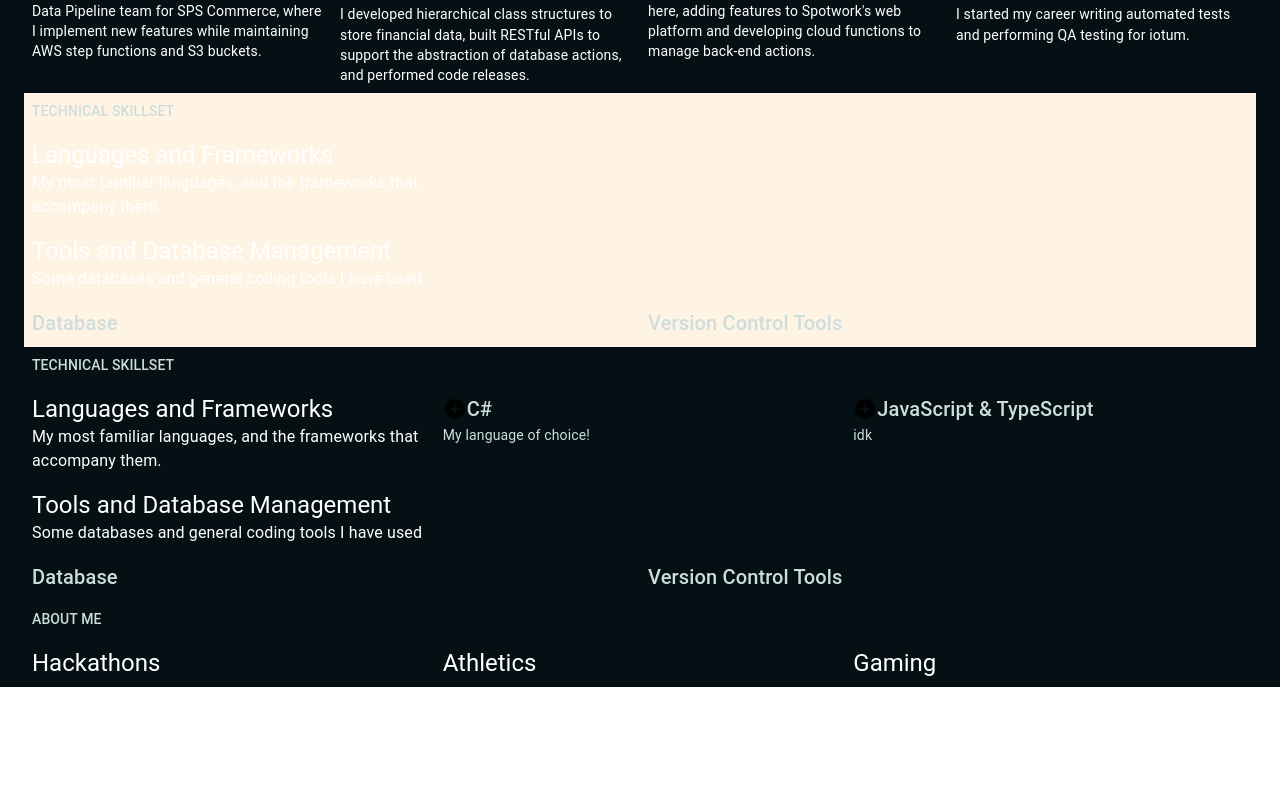
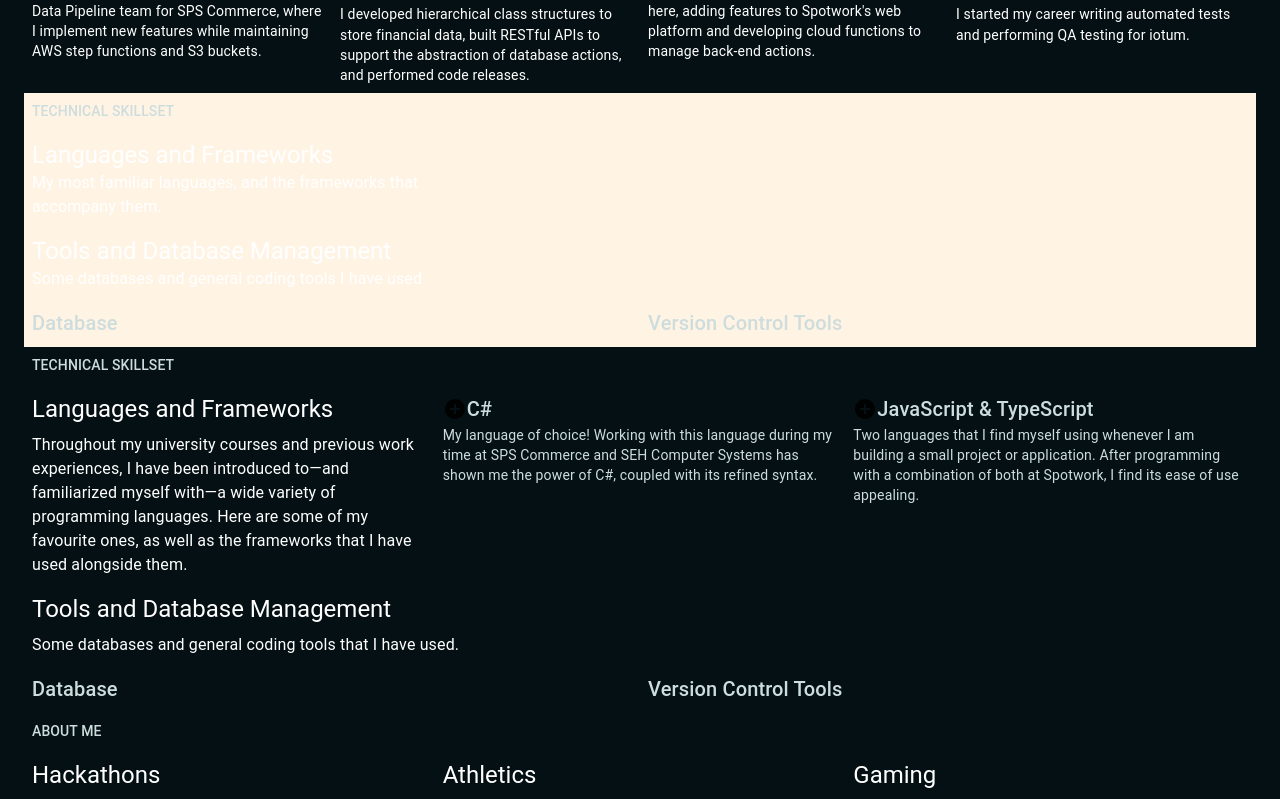
Before and after one commit to kevinhu12/profile, a React (Create React App) app: page / in a window 1280 px wide. Shown: the part 909-1708 px from the top of the page. Before the commit the page ends 1596 px from the top, so only its background shows below. Built offline with nearby package versions, Linux system fonts and the light colour scheme.

Commit message:
Modified TechnicalSkills content and structure

```diff
--- /dev/null
+++ b/src/sections/technical-skillset/LanguageSection.js
@@ -0,0 +1,33 @@
+// Imports
+import React from 'react';
+
+import Box from '@mui/material/Box';
+import Grid from '@mui/material/Unstable_Grid2';
+import Stack from '@mui/material/Stack';
+import Typography from '@mui/material/Typography';
+import { useTheme } from '@mui/material/styles';
+
+import AddCircleIcon from '@mui/icons-material/AddCircle'
+
+// Component for a single language
+const LanguageSection = ({
+    language
+}) => (
+    <Grid container>
+        <Grid xs={12}>
+            <Stack direction='row' alignItems='center'>
+                <AddCircleIcon />
+                <Typography color='secondary' variant='h6'>
+                    {language.name}
+                </Typography>
+            </Stack>
+        </Grid>
+        <Grid xs={12}>
+            <Typography color='secondary' variant='body2'>
+                {language.description}
+            </Typography>
+        </Grid>
+    </Grid>
+);
+
+export default LanguageSection;
--- a/src/sections/TechnicalSkills.js
+++ b/src/sections/technical-skillset/TechnicalSkills.js
@@ -7,42 +7,11 @@ import Stack from '@mui/material/Stack';
 import Typography from '@mui/material/Typography';
 import { useTheme } from '@mui/material/styles';
 
-import AddCircleIcon from '@mui/icons-material/AddCircle'
-
-// Constants
-const languages = [
-    {
-        name: 'C#',
-        description: 'My language of choice!',
-        icon: 'placeholder'
-    },
-    {
-        name: 'JavaScript & TypeScript',
-        description: 'idk',
-        icon: 'placeholder'
-    }
-];
-
-// Component for a single language
-const Language = ({
-    language
-}) => (
-    <Grid container>
-        <Grid xs={12}>
-            <Stack direction='row' alignItems='center'>
-                <AddCircleIcon />
-                <Typography color='secondary' variant='h6'>
-                    {language.name}
-                </Typography>
-            </Stack>
-        </Grid>
-        <Grid xs={12}>
-            <Typography color='secondary' variant='body2'>
-                {language.description}
-            </Typography>
-        </Grid>
-    </Grid>
-);
+import LanguageSection from './LanguageSection';
+import {
+    descriptions,
+    languages
+} from './constants';
 
 // Main component
 const TechnicalSkills = ({
@@ -62,27 +31,22 @@ const TechnicalSkills = ({
                     <Typography color='primary' variant='h5'>
                         Languages and Frameworks
                     </Typography>
-                    <Typography color='primary' variant='body1'>
-                        My most familiar languages, and the frameworks that accompany them.
+                    <Typography color='primary' variant='body1' sx={{ mt: 1 }}>
+                        {descriptions.languages}
                     </Typography>
                 </Grid>
-                <Grid xs={4}>
-                    <Language
-                        language={languages[0]}
-                    />
-                </Grid>
-                <Grid xs={4}>
-                    <Language
-                        language={languages[1]}
-                    />
-                </Grid>
+                {languages.map((language, idx) => (
+                    <Grid xs={4}>
+                        <LanguageSection language={language} />
+                    </Grid>
+                ))}
 
                 <Grid xs={12}>
                     <Typography color='primary' variant='h5'>
                         Tools and Database Management
                     </Typography>
-                    <Typography color='primary' variant='body1'>
-                        Some databases and general coding tools I have used
+                    <Typography color='primary' variant='body1' sx={{ mt: 1 }}>
+                        {descriptions.tools}
                     </Typography>
                 </Grid>
                 <Grid xs={6}>
--- /dev/null
+++ b/src/sections/technical-skillset/constants.js
@@ -0,0 +1,23 @@
+export const languages = [
+    {
+        name: 'C#',
+        description: 'My language of choice! Working with this language during my time at SPS Commerce and SEH Computer Systems has shown me the power of C#, coupled with its refined syntax.',
+        frameworks: [
+            {
+                name: '.NET Core'
+            }
+        ]
+    },
+    {
+        name: 'JavaScript & TypeScript',
+        description: 'Two languages that I find myself using whenever I am building a small project or application. After programming with a combination of both at Spotwork, I find its ease of use appealing.',
+        frameworks: [
+
+        ]
+    }
+];
+
+export const descriptions = {
+    languages: 'Throughout my university courses and previous work experiences, I have been introduced to—and familiarized myself with—a wide variety of programming languages. Here are some of my favourite ones, as well as the frameworks that I have used alongside them.',
+    tools: 'Some databases and general coding tools that I have used.'
+};
--- a/src/shared/BasePage.js
+++ b/src/shared/BasePage.js
@@ -6,7 +6,7 @@ import { useTheme } from '@mui/material/styles';
 import { Navbar } from './Navbar';
 import AboutMe from '../sections/AboutMe';
 import Home from '../sections/Home';
-import TechnicalSkills from '../sections/TechnicalSkills';
+import TechnicalSkills from '../sections/technical-skillset/TechnicalSkills';
 import Transition from '../sections/Transition';
 import WorkExperience from '../sections/work-experience/WorkExperience';
 
```
